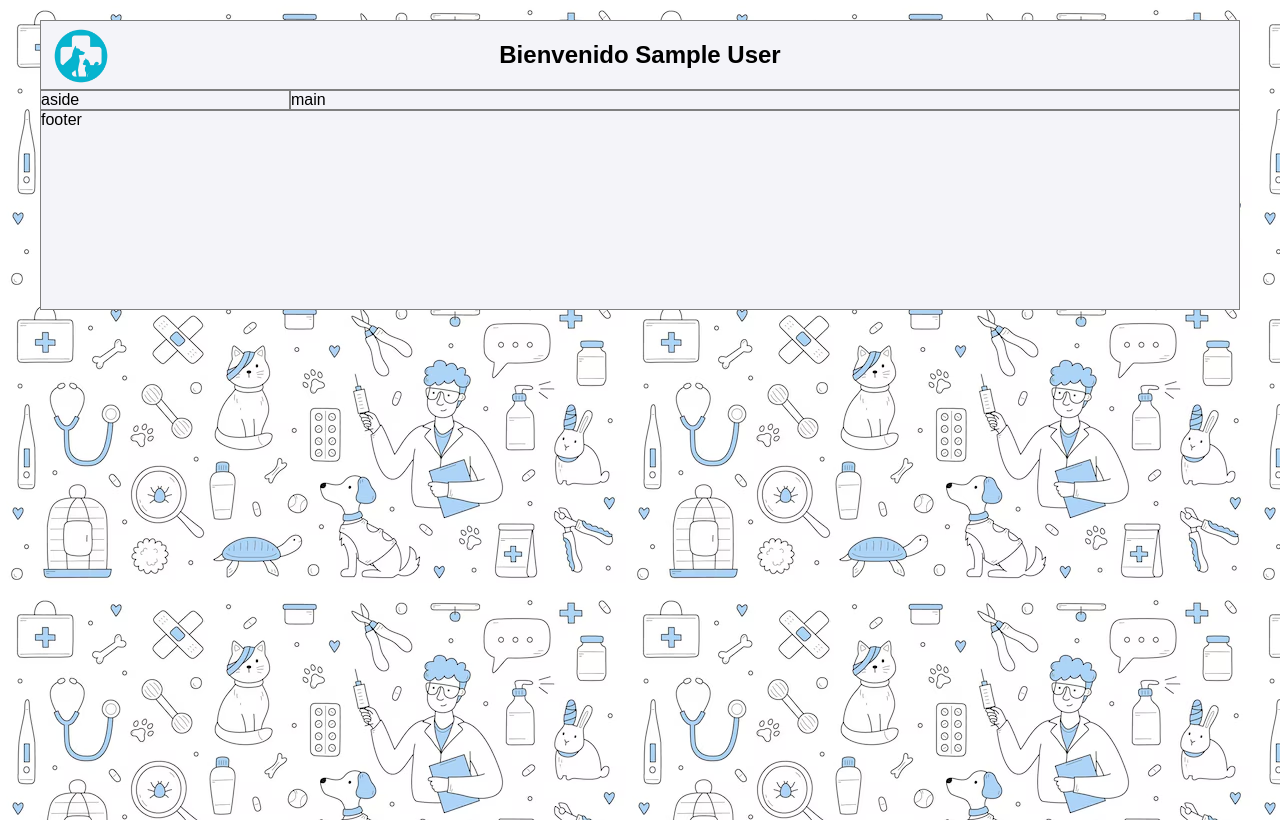
After one commit to chemagarciaff/Clinica-veterinaria, a PHP site: page /paginas/principalUser.php in a window 1280 px wide. The commit adds this page. Run offline with PHP 8.4, Linux system fonts and the light colour scheme; the visitor is signed in with stand-in values (Sample User, id 1); tables that the repository leaves empty or names only in its code hold one stand-in row (values such as "Sample post").

Commit message:
Saludamos al usuario por su nombre

```diff
--- a/estilos/style.css
+++ b/estilos/style.css
@@ -8,6 +8,7 @@ body {
     height: 100vh;
     margin: 0;
 }
+
 .login-container {
     background-color: white;
     padding: 30px;
@@ -16,21 +17,26 @@ body {
     border: 1px solid gray;
     box-shadow: 0 10px 30px rgba(0, 0, 0, 0.15);
 }
+
 .login-container h2 {
     text-align: center;
     margin-bottom: 20px;
 }
-.title{
+
+.title {
     color: #63a2da;
 }
+
 .input-group {
     margin-bottom: 15px;
 }
+
 .input-group label {
     font-size: 14px;
     margin-bottom: 5px;
     display: block;
 }
+
 .input-group input {
     width: 100%;
     padding: 10px;
@@ -38,6 +44,7 @@ body {
     border: 1px solid #ccc;
     border-radius: 4px;
 }
+
 .input-group input[type="submit"] {
     background-color: #63a2da;
     color: white;
@@ -45,27 +52,34 @@ body {
     cursor: pointer;
     font-size: 16px;
 }
+
 .input-group input[type="submit"]:hover {
-    background-color:  #345f84;
+    background-color: #345f84;
 }
+
 .forgot-password {
     text-align: center;
     margin-top: 10px;
 }
-.subtitle{
+
+.subtitle {
     text-align: center;
     width: 100%;
 }
-.error{
+
+.error {
     color: red;
 }
-a{
+
+a {
     color: black;
 }
-a:visited{
+
+a:visited {
     color: black;
 }
-.alert-usuarioRegistrado{
+
+.alert-usuarioRegistrado {
     width: 100%;
     height: 30px;
     background-color: #45a049a5;
@@ -74,7 +88,8 @@ a:visited{
     margin: 10px 0;
     padding-top: 10px;
 }
-.alert-usuarioNoRegistrado{
+
+.alert-usuarioNoRegistrado {
     width: 100%;
     height: 30px;
     background-color: #cb1f1fa5;
@@ -84,3 +99,55 @@ a:visited{
     padding-top: 10px;
 
 }
+
+
+
+
+/* PAGINA PRINCIPAL */
+
+.bodyUser {
+    align-items: start;
+    margin-top: 20px;
+}
+
+.container {
+    background-color: #f4f4f9;
+    width: 1200px;
+    margin: 0 auto;
+    display: grid;
+    grid-template-columns: 250px 1fr;
+    grid-template-rows: 70px 1fr 200px;
+    grid-template-areas:
+        "header header"
+        "aside main"
+        "footer footer";
+}
+
+.header {
+    grid-area: header;
+    border: 1px solid gray;
+    display: flex;
+    justify-content: center;
+    position: relative;
+
+    .logo {
+        position: absolute;
+        left: 5px;
+        width: 70px;
+    }
+}
+
+.aside {
+    grid-area: aside;
+    border: 1px solid gray;
+}
+
+.main {
+    grid-area: main;
+    border: 1px solid gray;
+}
+
+.footer {
+    grid-area: footer;
+    border: 1px solid gray;
+}
--- a/funciones/funciones.php
+++ b/funciones/funciones.php
@@ -1,12 +1 @@
 <?php
-
-include_once "./funciones/funciones_bd.php";
-
-
-
-
-
-
-
-
-?>
--- a/funciones/funciones_bd.php
+++ b/funciones/funciones_bd.php
@@ -1,5 +1,6 @@
 <?php
 // funcion conectar agenda
+
 
 function connect_agenda()
 {
@@ -14,13 +15,14 @@ function connect_agenda()
 }
 
 
-function comprobarUsuario ($user) {
+function comprobarUsuario($user)
+{
     global $pdo;
     try {
         $sql = "SELECT * FROM usuarios";
         $lista = $pdo->query($sql);
         while ($usuario = $lista->fetch()) {
-            if(trim($usuario["user"]) == trim($user)){
+            if (trim($usuario["user"]) == trim($user)) {
                 return true;
             }
         }
@@ -29,13 +31,14 @@ function comprobarUsuario ($user) {
     }
 }
 
-function comprobarContraseña ($password) {
+function comprobarContraseña($password)
+{
     global $pdo;
     try {
         $sql = "SELECT * FROM usuarios";
         $lista = $pdo->query($sql);
         while ($usuario = $lista->fetch()) {
-            if($usuario["password"] == $password){
+            if ($usuario["password"] == $password) {
                 return true;
             }
         }
@@ -44,13 +47,14 @@ function comprobarContraseña ($password) {
     }
 }
 
-function comprobarCoincidencia($user, $password) {
+function comprobarCoincidencia($user, $password)
+{
     global $pdo;
     try {
         $sql = "SELECT * FROM usuarios";
         $lista = $pdo->query($sql);
         while ($usuario = $lista->fetch()) {
-            if($usuario["password"] == $password && $usuario["user"] == $user){
+            if ($usuario["password"] == $password && $usuario["user"] == $user) {
                 return true;
             }
         }
@@ -59,18 +63,7 @@ function comprobarCoincidencia($user, $password) {
     }
 }
 
-// hacemos una modificación en los datos del contacto
-function modify_agenda()
-{
-    global $pdo;
-    try {
-        $sql = "UPDATE agenda SET emailContacto='jjjj@gmail.com' WHERE emailContacto='jose@gmail.com'";
-        $filasModificadas = $pdo->exec($sql);
-        echo "Se han modificado $filasModificadas filas<br/>";
-    } catch (PDOException $excepcion) {
-        echo "Error en la modificación de tipo " . $excepcion->getMessage();
-    }
-}
+
 
 // para eliminar contactos
 
@@ -109,8 +102,9 @@ function insert_cliente($dni, $nombre, $ape1, $ape2, $telefono, $email)
     }
 }
 
+
 // consultas
-function select_agenda()
+function select_user()
 {
     global $pdo;
     try {
@@ -124,3 +118,38 @@ function select_agenda()
         echo "Error en la consulta de tipo " . $excepcion->getMessage();
     }
 }
+
+function select_cliente()
+{
+    global $pdo;
+    try {
+        $sql = "SELECT * FROM clientes";
+        $lista = $pdo->query($sql);
+        while ($cliente = $lista->fetch()) {
+            if ($cliente["dni"] == $_SESSION["user"]) {
+                $_SESSION["nombre"] = $cliente["nombre"];
+                $_SESSION["ape1"] = $cliente["ape1"];
+                $_SESSION["ape2"] = $cliente["ape2"];
+                $_SESSION["telefono"] = $cliente["telefono"];
+                $_SESSION["correo"] = $cliente["correo"];
+            }
+        }
+    } catch (PDOException $excepcion) {
+        echo "Error en la consulta de tipo " . $excepcion->getMessage();
+    }
+}
+
+
+
+// hacemos una modificación en los datos del contacto
+function modify_agenda()
+{
+    global $pdo;
+    try {
+        $sql = "UPDATE agenda SET emailContacto='jjjj@gmail.com' WHERE emailContacto='jose@gmail.com'";
+        $filasModificadas = $pdo->exec($sql);
+        echo "Se han modificado $filasModificadas filas<br/>";
+    } catch (PDOException $excepcion) {
+        echo "Error en la modificación de tipo " . $excepcion->getMessage();
+    }
+}
--- /dev/null
+++ b/paginas/principalUser.php
@@ -0,0 +1,47 @@
+<?PHP
+
+include_once "./../funciones/funciones.php";
+include_once "./../funciones/funciones_bd.php";
+
+session_start();
+
+connect_agenda();
+
+select_cliente();
+
+// echo $_SESSION["nombre"];
+// echo $_SESSION["ape1"];
+// echo $_SESSION["ape2"];
+// echo $_SESSION["telefono"];
+// echo $_SESSION["correo"];
+
+
+
+
+?>
+
+
+
+<!DOCTYPE html>
+<html lang="en">
+
+<head>
+    <meta charset="UTF-8">
+    <meta name="viewport" content="width=device-width, initial-scale=1.0">
+    <title>Bienvenido</title>
+    <link rel="stylesheet" href="./../estilos/style.css">
+</head>
+
+<body class="bodyUser">
+    <container class="container">
+        <header class="header">
+            <img src="./../assets/images/logo_clinica.png" alt="" class="logo">
+            <h2 class="saludo">Bienvenido <?php echo $_SESSION["nombre"] ?></h2>
+        </header>
+        <aside class="aside">aside</aside>
+        <main class="main">main</main>
+        <footer class="footer">footer</footer>
+    </container>
+</body>
+
+</html>
```
Also changed, not shown: index.php (+17 -13 lines), paginas/register.php (+20 -14 lines), assets/images/logo_clinica.png (added), paginas/principalAdmin.php (renamed from paginas/saludo.php). Lines whose indentation alone changed are shown as unchanged.
